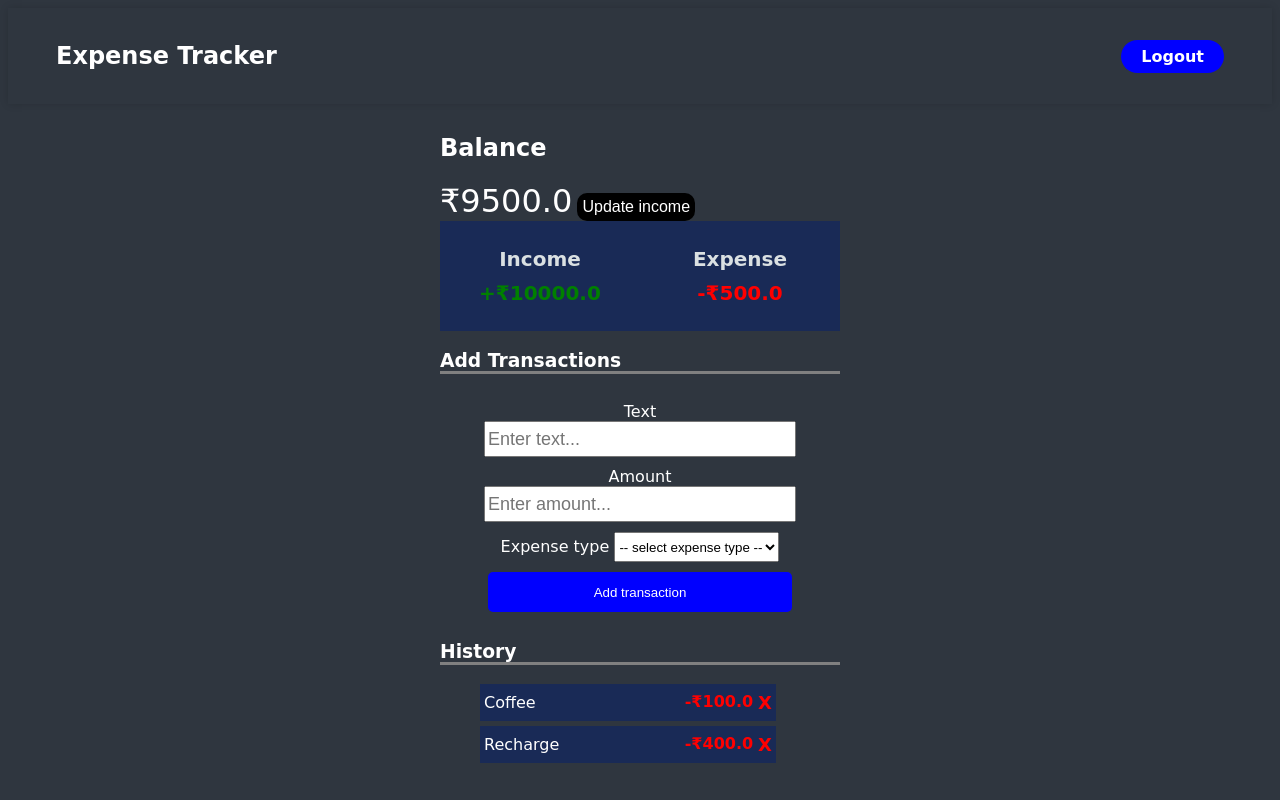
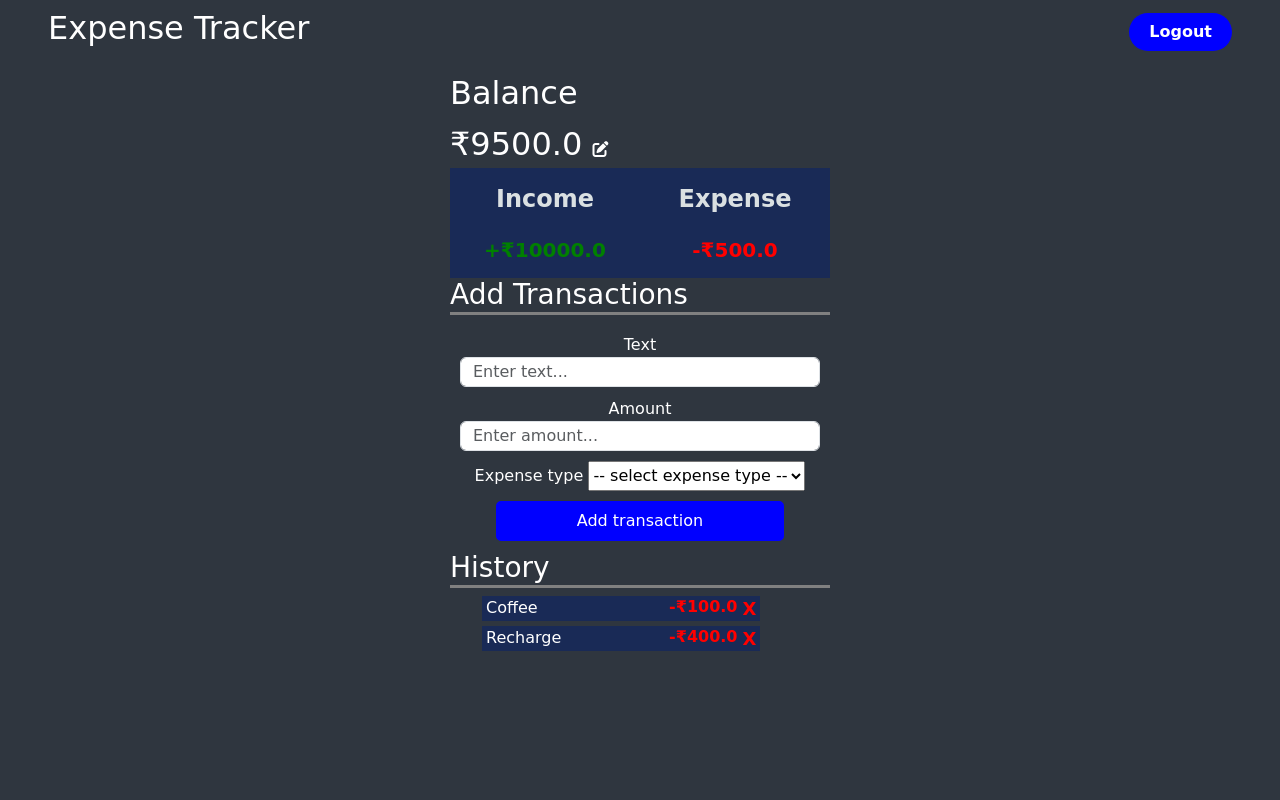
Before and after one commit to MAfzal8080/Expense-tracker, a Django app: page / in a window 1280 px wide. Run offline with Django 5.2, Linux system fonts and the light colour scheme; a user stored in the database is signed in; data comes from the database, SQL or seed files in the repository; both versions use the stored data as it was after the commit.

Commit message:
"Updated"

```diff
--- a/home/templates/base.html
+++ b/home/templates/base.html
@@ -3,7 +3,10 @@
 <head>
     <meta charset="UTF-8">
     <meta name="viewport" content="width=device-width, initial-scale=1.0">
-    <title>Django expense tracker</title>
+    <title>Expense tracker</title>
+    <link href="https://cdn.jsdelivr.net/npm/bootstrap@5.3.3/dist/css/bootstrap.min.css" rel="stylesheet" integrity="sha384-QWTKZyjpPEjISv5WaRU9OFeRpok6YctnYmDr5pNlyT2bRjXh0JMhjY6hW+ALEwIH" crossorigin="anonymous">
+    <link rel="stylesheet" href="https://cdnjs.cloudflare.com/ajax/libs/font-awesome/6.5.2/css/all.min.css" integrity="sha512-SnH5WK+bZxgPHs44uWIX+LLJAJ9/2PkPKZ5QiAj6Ta86w+fsb2TkcmfRyVX3pBnMFcV7oQPJkl9QevSCWr3W6A==" crossorigin="anonymous" referrerpolicy="no-referrer" />
+
     <style>
         body{
             background-color: #2F363F;
@@ -62,7 +65,7 @@
             justify-content: center;
         }
 
-        .form-control{
+        .formControl{
             margin-bottom: 10px;
         }
         input::-webkit-outer-spin-button,
@@ -127,7 +130,7 @@
             height: auto;
         }
         .box{
-            width: 26vw;
+            width: 26rem;
             height: auto;
             color: white;
             background: rgb(5 0 255 / 27%);
@@ -140,6 +143,17 @@
             margin-top: 9rem;
             text-align: center;
             padding: 10px;
+        }
+        @media screen and (max-width: 576px){
+            .box{
+                width: 100%;
+            }
+            .navBar{
+                padding: 1rem 1rem;
+            }
+            .empbox{
+                width: 100%;
+            }
         }
         .inputBox{
             display: flex;
@@ -156,12 +170,12 @@
             height: 8rem;
             width: 8rem;
             border-radius: 4rem;
-            position: absolute;
+            {% comment %} position: absolute; {% endcomment %}
         }
-        .rightCircle{ left: 32%; top: 13%; z-index: -1; background-color: red;}
-        .leftCircle{ align-self: flex-end; right: 32%; z-index: -1; background-color: yellow;}
+        .rightCircle{z-index: -1; background-color: red;}
+        .leftCircle{z-index: -1; background-color: yellow;}
         .income{
-            background-color: black;
+            background-color: transparent;
             color: white;
             font-size: 1rem;
             border-radius: 10px;
@@ -225,13 +239,14 @@
             background-color: rgb(0 0 0 / 0%);
         }
         }
-        .navbar{
+        .navBar{
             display: flex;
+            width: 100%;
             justify-content: space-between;
             align-items: center;
             padding: 1rem 3rem;
             height: 4rem;
-            box-shadow: 0 0 8px rgba(0,0,0,.15);
+            {% comment %} box-shadow: 0 0 8px rgba(0,0,0,.15); {% endcomment %}
         }
         .logout-btn{
             background-color: blue;
@@ -241,11 +256,17 @@
             text-decoration: none;
             font-weight: bold;
         }
+        .signup{
+            text-decoration: none;
+            color: white
+        }
     </style>
 
 </head>
 <body>
-
+    <script src="https://cdn.jsdelivr.net/npm/bootstrap@5.3.3/dist/js/bootstrap.bundle.min.js" integrity="sha384-YvpcrYf0tY3lHB60NNkmXc5s9fDVZLESaAA55NDzOxhy9GkcIdslK1eN7N6jIeHz" crossorigin="anonymous"></script>
+    <script src="https://cdn.jsdelivr.net/npm/@popperjs/core@2.11.8/dist/umd/popper.min.js" integrity="sha384-I7E8VVD/ismYTF4hNIPjVp/Zjvgyol6VFvRkX/vR+Vc4jQkC+hVqc2pM8ODewa9r" crossorigin="anonymous"></script>
+<script src="https://cdn.jsdelivr.net/npm/bootstrap@5.3.3/dist/js/bootstrap.min.js" integrity="sha384-0pUGZvbkm6XF6gxjEnlmuGrJXVbNuzT9qBBavbLwCsOGabYfZo0T0to5eqruptLy" crossorigin="anonymous"></script>
     {% block start %}
 
 
--- a/home/templates/home.html
+++ b/home/templates/home.html
@@ -2,20 +2,22 @@
 
 {% block start %}
 
-<div class="navbar">
+<div class="navBar w-100">
     <h2 class="heading">Expense Tracker</h2>
     <a href="/logout" class="logout-btn">Logout</a>
 </div>
 
-<div class="container">
+<div class="container empbox">
     <h2>Balance</h2>
     <span id="Balance">₹{{profile.balance}}</span>
-    <button class='income' onClick=showDialog()>Update income</button>
-    <dialog id="dialog">
+    <button class='income' onClick=showDialog()><i class="fa-solid fa-pen-to-square text-white"></i></button>
+
+    <dialog id="dialog" class="bg-dark rounded-3 text-white">
         <form class"form" action="/updateIncome" method="POST">
             {% csrf_token %}
-            <span>Enter your income: </span><input type="number" name="amount" min="0"><br/>
-            <button onclick=closeDialog() type="submit">Update Income</button>
+            <span>Enter your income: </span><input type="number" class="form-control" name="amount" min="0"><br/>
+            <button onclick=closeDialog() type="submit" class="btn btn-primary">Update Income</button>
+            <button onclick=closeDialog() type="button" class="btn btn-danger">Close</button>
         </form>
     </dialog>
     <script>
@@ -26,11 +28,11 @@
             dialogElem.showModal();
         }
         function closeDialog(){
-            closeBtn.close();
+            dialogElem.close();
         }
 
     </script>
-    <div class="expContainer">
+    <div class="expContainer w-100">
         <div class='amt'>
             <legend>Income</legend>
             <span class="moneyPlus">+₹{{profile.income}} </span>
@@ -47,17 +49,17 @@
     {% endif %}
     <form id="form" method="POST">
         {% csrf_token %}
-        <div class="form-control">
+        <div class="formControl">
             <label for="text">Text</label> <br>
-            <input type="text" id="text" name="text" placeholder="Enter text..." >
+            <input type="text" class="form-control" id="text" name="text" placeholder="Enter text..." >
         </div>
 
-        <div class="form-control">
+        <div class="formControl">
             <label for="amount">Amount</label> <br>
-            <input type="number" id="amount" name="amount" placeholder="Enter amount..." >
+            <input type="number" class="form-control" id="amount" name="amount" placeholder="Enter amount..." >
         </div>
 
-        <div class="form-control">
+        <div class="formControl">
             <label for="type">Expense type</label>
             <select id="expense_type" name="expense_type">
                 <option>-- select expense type --</option>
```
Also changed, not shown: expense_tracker/settings.py (+6 -3 lines), home/templates/login.html (+8 -3 lines), home/templates/signup.html (+6 -3 lines), db.sqlite3, 1 other file.
